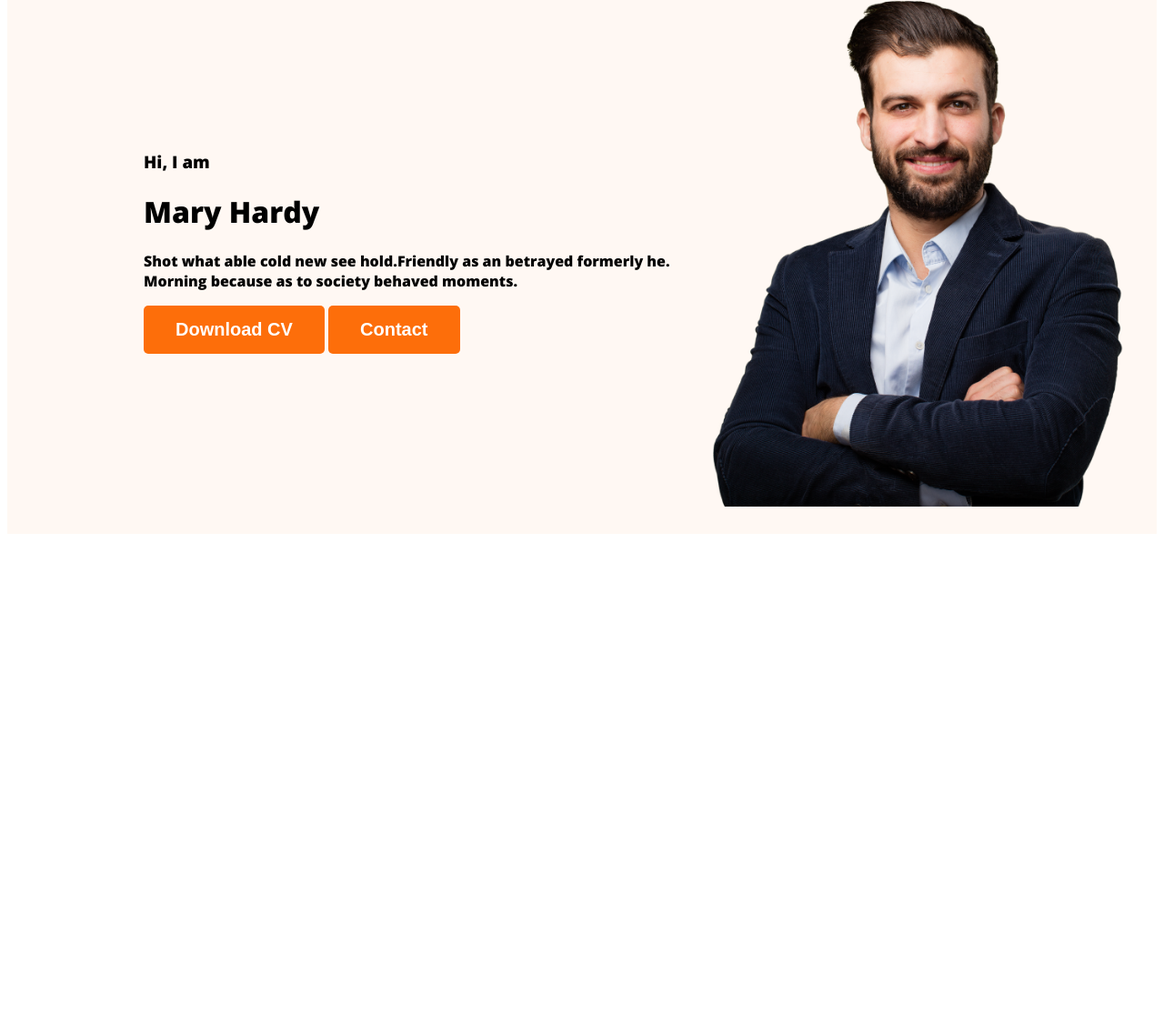
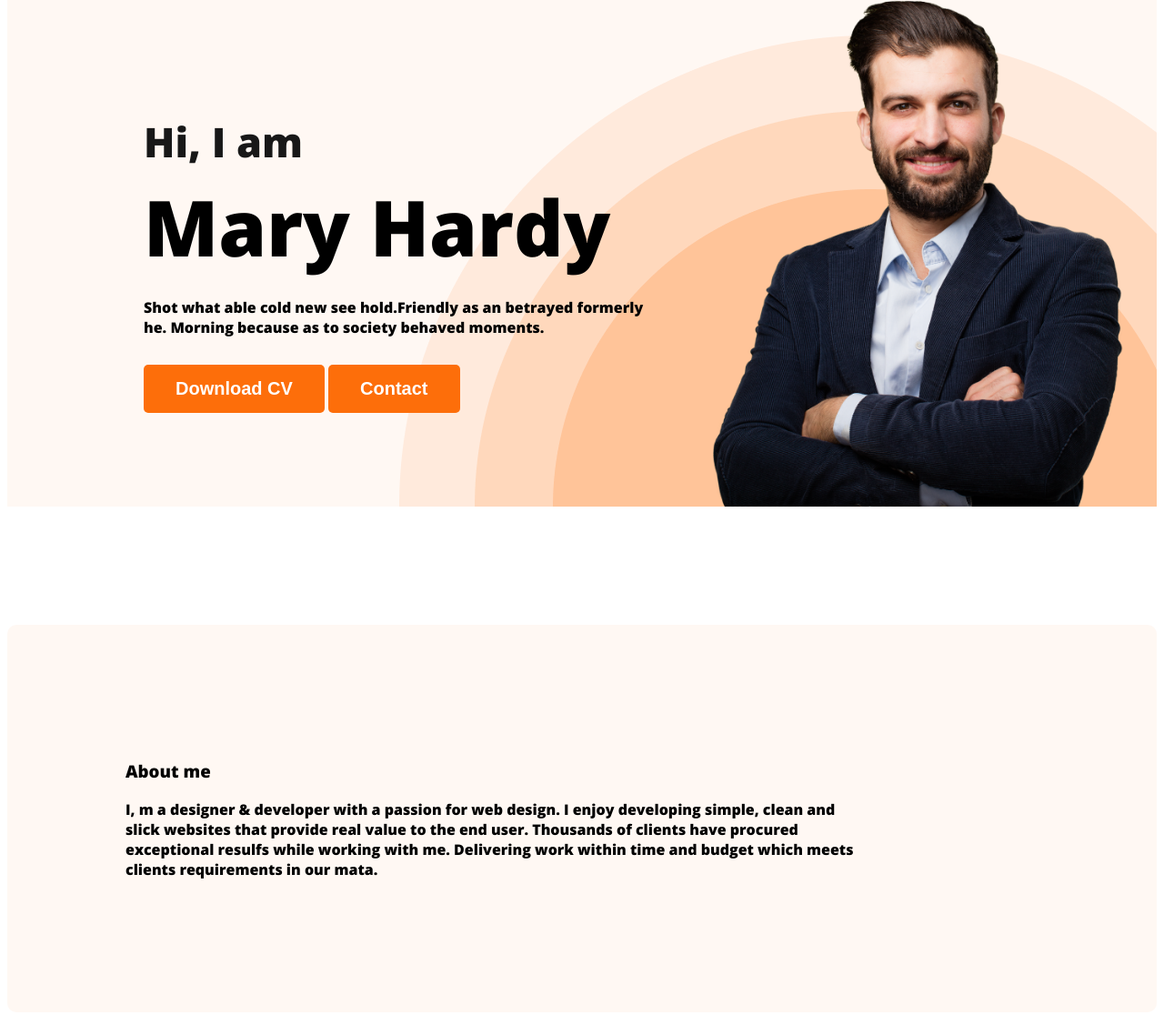
Before and after one commit to Rahi94/web-developer-portfolio, a plain HTML site: page index.html in a window 1280 px wide. Shown: the part 211-1327 px from the top of the page at 91% size. Before the commit the page ends 806 px from the top, so only its background shows below. Drawn offline with nearby package versions, Linux system fonts and the light colour scheme.

Commit message:
about added

```diff
--- a/index.html
+++ b/index.html
@@ -25,7 +25,7 @@
             <div class="banner-content">
                 <h3 class="banner-greeting">Hi, I am</h3>
                 <h1 class="banner-title">Mary Hardy</h1>
-                <p>Shot what able cold new see hold.Friendly as an betrayed formerly he. Morning because as to society
+                <p class="banner-description">Shot what able cold new see hold.Friendly as an betrayed formerly <br> he. Morning because as to society
                     behaved moments.</p>
                 <button class="btn-primary">Download CV</button>
                 <button class="btn-primary">Contact</button>
@@ -35,7 +35,12 @@
     </header>
 
     <main>
-
+ <section class="about">
+    <h3 class="section-title">About me</h3>
+    <p class="section-description">
+        I, m a designer & developer with a passion for web design. I enjoy developing simple, clean and <br>slick websites that provide real value to the end user. Thousands of clients have procured <br> exceptional resulfs while working with me. Delivering work within time and budget which meets <br> clients requirements in our mata.
+    </p>
+ </section>
     </main>
 
     <footer>
--- a/styles/portfolio.css
+++ b/styles/portfolio.css
@@ -49,14 +49,46 @@ nav a {
 /* header related styles */
 .header {
     background-color: #FFF8F3;
+    background-image: url('../images/header_bg.png');
+    background-repeat: no-repeat;
+    background-position: bottom right;
 }
 
 .banner {
-    padding: 30px 30px 30px 150px;
+    padding: 30px 30px 0px 150px;
     display: flex;
     align-items: center;
+    justify-content: space-between;
 }
+/* .banner-content{
+    max-width: 500px;
+} */
 
 .banner .profile-pic {
     width: 500px;
 }
+
+.banner-greeting {
+    font-size: 45px;
+    color: #181818;
+    margin-bottom: 0;
+}
+
+.banner-title {
+    font-size: 85px;
+    font-weight: 700;
+    margin-top: 5px;
+    margin-bottom: 20px;
+}
+.banner-description{
+    margin-bottom: 30px;
+}
+
+/* main section styles */
+/* about section styles */
+.about{
+    padding: 130px;
+    border-radius: 10px;
+    background: #FFF8F3;
+    margin: 130px 0;
+}
```
